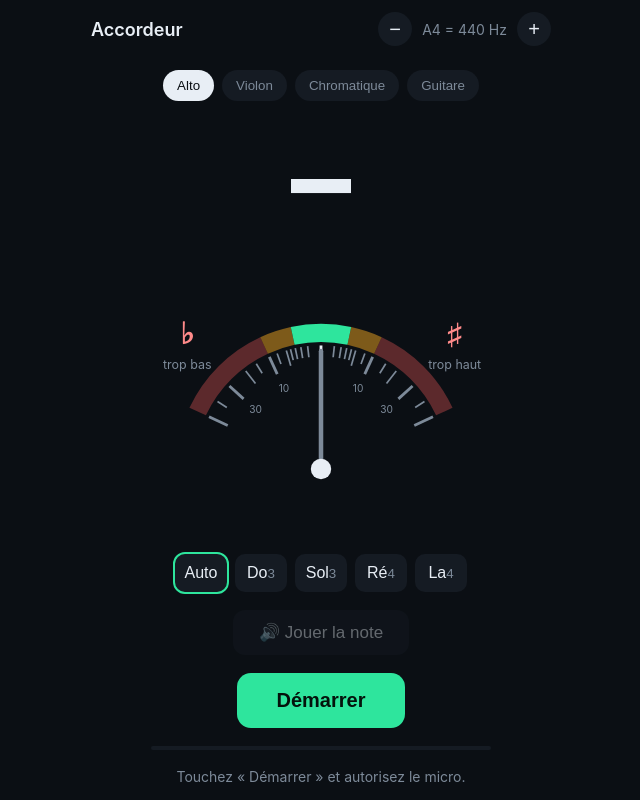
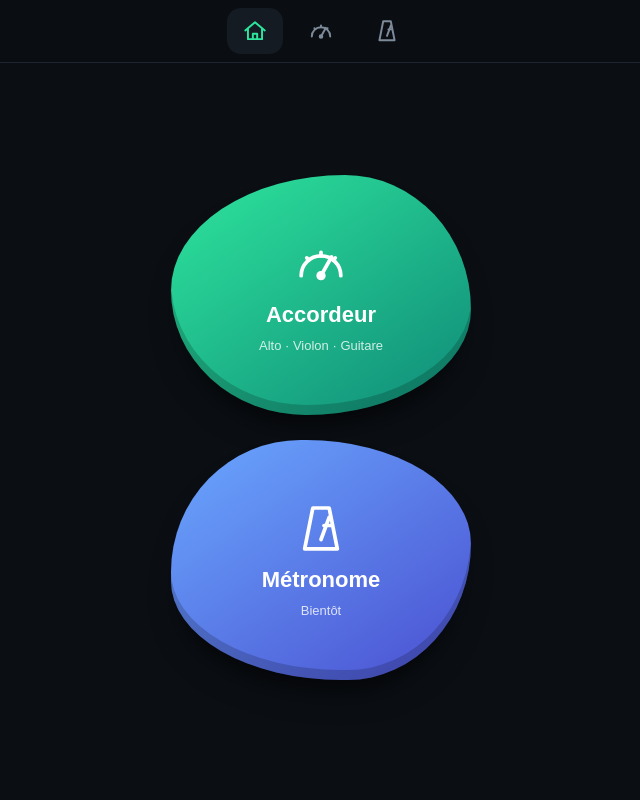
Before and after one commit to ngrandemange/accordeur, a plain HTML site: page index.html in a window 1280 px wide. Shown: the whole page, without its empty margins (319-959 px from the left). Drawn offline with Linux system fonts and the light colour scheme.

Commit message:
Menu supérieur (accueil, accordeur, métronome) et page d'accueil en îles
Co-Authored-By: Claude Sonnet 5.5 <noreply@anthropic.com>
Claude-Session: https://claude.ai/code/session_01AurVfT7gyxPk4kAdWRNfxH

```diff
--- a/index.html
+++ b/index.html
@@ -16,11 +16,11 @@
 *{box-sizing:border-box;-webkit-tap-highlight-color:transparent}
 html,body{margin:0;height:100%;background:var(--bg);color:var(--fg);font-family:-apple-system,system-ui,sans-serif;overscroll-behavior:none}
 body{display:flex;flex-direction:column;align-items:center;padding:env(safe-area-inset-top) 16px env(safe-area-inset-bottom);user-select:none;-webkit-user-select:none}
-header{width:100%;max-width:460px;display:flex;justify-content:space-between;align-items:center;padding:12px 0}
+#v-accordeur header{width:100%;max-width:460px;display:flex;justify-content:space-between;align-items:center;padding:12px 0}
 h1{font-size:18px;margin:0;font-weight:600}
 .ref{display:flex;align-items:center;gap:10px;color:var(--mut);font-size:14px}
 .ref button{width:34px;height:34px;border-radius:50%;border:0;background:var(--card);color:var(--fg);font-size:20px}
-main{flex:1;width:100%;max-width:460px;display:flex;flex-direction:column;align-items:center;justify-content:center;gap:18px}
+#v-accordeur main{flex:1;width:100%;max-width:460px;display:flex;flex-direction:column;align-items:center;justify-content:center;gap:18px}
 #note{font-size:120px;font-weight:700;line-height:1;transition:color .15s}
 #note small{font-size:40px;font-weight:500;vertical-align:top}
 #freq{color:var(--mut);font-size:18px;font-variant-numeric:tabular-nums;min-height:24px}
@@ -41,9 +41,47 @@ main{flex:1;width:100%;max-width:460px;display:flex;flex-direction:column;align-
 .modes{display:flex;gap:8px}
 .modes button{padding:8px 14px;border-radius:20px;border:0;background:var(--card);color:var(--mut)}
 .modes button.on{background:var(--fg);color:var(--bg)}
+
+nav{position:sticky;top:0;z-index:10;width:calc(100% + 32px);margin:0 -16px;padding:8px 16px;display:flex;justify-content:center;gap:10px;background:rgba(11,15,20,.88);backdrop-filter:blur(12px);-webkit-backdrop-filter:blur(12px);border-bottom:1px solid #1d2630}
+nav button{width:56px;height:46px;border:0;border-radius:14px;background:transparent;color:var(--mut);display:flex;align-items:center;justify-content:center}
+nav button svg{width:26px;height:26px;fill:none;stroke:currentColor;stroke-width:1.8;stroke-linecap:round;stroke-linejoin:round}
+nav button.on{background:var(--card);color:var(--ok)}
+.view{display:none;flex:1;width:100%;max-width:460px;flex-direction:column;align-items:center}
+.view.on{display:flex}
+/* accueil : îles */
+.isles{flex:1;width:100%;display:flex;flex-direction:column;align-items:center;justify-content:center;gap:34px;padding:20px 0}
+.isle{position:relative;width:78%;max-width:300px;aspect-ratio:1.25;border:0;color:#fff;font-size:22px;font-weight:700;display:flex;flex-direction:column;align-items:center;justify-content:center;gap:10px;
+  border-radius:58% 42% 55% 45% / 48% 56% 44% 52%;box-shadow:0 22px 30px -12px rgba(0,0,0,.7),inset 0 -10px 0 rgba(0,0,0,.18);animation:float 5s ease-in-out infinite}
+.isle svg{width:56px;height:56px;fill:none;stroke:#fff;stroke-width:1.6;stroke-linecap:round;stroke-linejoin:round}
+.isle small{font-size:13px;font-weight:500;opacity:.8}
+.isle.t{background:linear-gradient(145deg,#2ee59d,#0f8a78)}
+.isle.m{background:linear-gradient(145deg,#6aa8ff,#4a4fd0);border-radius:44% 56% 42% 58% / 56% 44% 58% 42%;animation-delay:-2.5s}
+.isle:active{transform:scale(.97)}
+@keyframes float{0%,100%{transform:translateY(0)}50%{transform:translateY(-9px)}}
+.soon{flex:1;display:flex;flex-direction:column;align-items:center;justify-content:center;gap:12px;color:var(--mut);text-align:center}
+.soon svg{width:72px;height:72px;fill:none;stroke:var(--mut);stroke-width:1.4;stroke-linecap:round;stroke-linejoin:round}
+.soon h2{margin:0;color:var(--fg)}
 </style>
 </head>
 <body>
+<nav>
+  <button data-go="accueil" aria-label="Accueil"><svg viewBox="0 0 24 24"><path d="M3 11.5 12 4l9 7.5"/><path d="M5.5 10v9.5h13V10"/><path d="M10 19.5v-5h4v5"/></svg></button>
+  <button data-go="accordeur" aria-label="Accordeur"><svg viewBox="0 0 24 24"><path d="M3.5 17a8.5 8.5 0 0 1 17 0"/><path d="M12 17 16.5 9"/><circle cx="12" cy="17" r="1.2"/><path d="M12 8.5V7M6.8 10.3l-.9-.9M17.2 10.3l.9-.9"/></svg></button>
+  <button data-go="metronome" aria-label="Métronome"><svg viewBox="0 0 24 24"><path d="M8.5 3h7l3.5 17.5H5z"/><path d="M12 16.5 15.5 7"/><path d="M13.3 10.5h3.2"/></svg></button>
+</nav>
+
+<section class="view" id="v-accueil">
+  <div class="isles">
+    <button class="isle t" data-go="accordeur"><svg viewBox="0 0 24 24"><path d="M3.5 17a8.5 8.5 0 0 1 17 0"/><path d="M12 17 16.5 9"/><circle cx="12" cy="17" r="1.2"/><path d="M12 8.5V7M6.8 10.3l-.9-.9M17.2 10.3l.9-.9"/></svg>Accordeur<small>Alto · Violon · Guitare</small></button>
+    <button class="isle m" data-go="metronome"><svg viewBox="0 0 24 24"><path d="M8.5 3h7l3.5 17.5H5z"/><path d="M12 16.5 15.5 7"/><path d="M13.3 10.5h3.2"/></svg>Métronome<small>Bientôt</small></button>
+  </div>
+</section>
+
+<section class="view" id="v-metronome">
+  <div class="soon"><svg viewBox="0 0 24 24"><path d="M8.5 3h7l3.5 17.5H5z"/><path d="M12 16.5 15.5 7"/><path d="M13.3 10.5h3.2"/></svg><h2>Métronome</h2><div>Bientôt disponible.</div></div>
+</section>
+
+<section class="view" id="v-accordeur">
 <header>
   <h1>Accordeur</h1>
   <div class="ref"><button id="m">−</button><span id="a4">A4 = 440 Hz</span><button id="p">+</button></div>
@@ -60,6 +98,7 @@ main{flex:1;width:100%;max-width:460px;display:flex;flex-direction:column;align-
   <div id="level" style="width:100%;max-width:340px;height:4px;background:var(--card);border-radius:2px;overflow:hidden"><div id="lvl" style="height:100%;width:0;background:var(--ok);transition:width .1s"></div></div>
   <div id="msg">Touchez « Démarrer » et autorisez le micro.</div>
 </main>
+</section>
 <script src="pitch.js"></script>
 <script>
 const NAMES = ['Do','Do♯','Ré','Ré♯','Mi','Fa','Fa♯','Sol','Sol♯','La','La♯','Si'];
@@ -71,7 +110,7 @@ const TUNINGS = {
 const $ = id => document.getElementById(id);
 let a4 = +localStorage.getItem('a4') || 440, mode = localStorage.getItem('mode') || 'alto', target = null, near = null;
 if (!TUNINGS[mode] && mode !== 'chro') mode = 'alto';
-let ctx, analyser, buf, smooth = null, lastHeard = 0, lastTarget = null, tone = null, lastDetect = 0;
+let stream = null, loopOn = false, ctx, analyser, buf, smooth = null, lastHeard = 0, lastTarget = null, tone = null, lastDetect = 0;
 
 function setA4(v){ a4 = Math.min(460, Math.max(415, v)); localStorage.setItem('a4', a4); $('a4').textContent = `A4 = ${a4} Hz`; }
 setA4(a4);
@@ -160,6 +199,7 @@ function detect(){
   return x.index < 0 ? {rms: x.rms, freq: -1} : {...x, idx: ids[x.index]};
 }
 function loop(){
+  if (!analyser) { loopOn = false; return; }
   requestAnimationFrame(loop);
   if (tone) { lastHeard = performance.now(); return; }
   const now = performance.now();
@@ -221,7 +261,7 @@ $('play').onclick = async () => {
 $('start').onclick = async () => {
   try {
     if (!navigator.mediaDevices?.getUserMedia) throw new Error('Micro indisponible (HTTPS requis).');
-    const stream = await navigator.mediaDevices.getUserMedia({audio:{echoCancellation:false,noiseSuppression:false,autoGainControl:false}});
+    stream = await navigator.mediaDevices.getUserMedia({audio:{echoCancellation:false,noiseSuppression:false,autoGainControl:false}});
     ctx = ctx || new (window.AudioContext || window.webkitAudioContext)();
     await ctx.resume();
     const src = ctx.createMediaStreamSource(stream);
@@ -234,12 +274,29 @@ $('start').onclick = async () => {
     stream.getAudioTracks()[0].onended = () => { $('msg').textContent = 'Micro coupé. Rechargez la page.'; };
     $('start').style.display = 'none'; $('msg').textContent = 'Jouez une note…';
     navigator.wakeLock?.request('screen').catch(()=>{});
-    loop();
+    if (!loopOn) { loopOn = true; loop(); }
   } catch (e) {
     $('msg').textContent = 'Erreur : ' + (e.message || e.name) + ' — vérifiez l’autorisation du micro dans Réglages > Safari.';
   }
 };
 renderStrings(); updatePlay();
+
+// --- navigation (#accueil, #accordeur, #metronome)
+function stopMic(){
+  stopTone();
+  if (stream) { stream.getTracks().forEach(t => t.stop()); stream = null; }
+  analyser = null; idle();
+  $('start').style.display = ''; $('msg').textContent = 'Touchez « Démarrer » et autorisez le micro.'; $('lvl').style.width = '0';
+}
+function route(){
+  const page = ['accueil','accordeur','metronome'].includes(location.hash.slice(1)) ? location.hash.slice(1) : 'accueil';
+  if (page !== 'accordeur' && stream) stopMic();
+  document.querySelectorAll('.view').forEach(v => v.classList.toggle('on', v.id === 'v-' + page));
+  document.querySelectorAll('nav button').forEach(b => b.classList.toggle('on', b.dataset.go === page));
+}
+document.querySelectorAll('[data-go]').forEach(b => b.onclick = () => { location.hash = b.dataset.go; });
+window.addEventListener('hashchange', route);
+route();
 if ('serviceWorker' in navigator) navigator.serviceWorker.register('sw.js').catch(()=>{});
 </script>
 </body>
--- a/sw.js
+++ b/sw.js
@@ -1,4 +1,4 @@
-const C='accordeur-v7',F=['./','index.html','pitch.js','manifest.webmanifest','icons/icon-180.png','icons/icon-192.png','icons/icon-512.png'];
+const C='accordeur-v8',F=['./','index.html','pitch.js','manifest.webmanifest','icons/icon-180.png','icons/icon-192.png','icons/icon-512.png'];
 self.addEventListener('install',e=>{e.waitUntil(caches.open(C).then(c=>c.addAll(F)));self.skipWaiting()});
 self.addEventListener('activate',e=>e.waitUntil(caches.keys().then(k=>Promise.all(k.filter(x=>x!==C).map(x=>caches.delete(x))))));
 self.addEventListener('fetch',e=>e.respondWith(caches.match(e.request).then(r=>r||fetch(e.request))));
```
